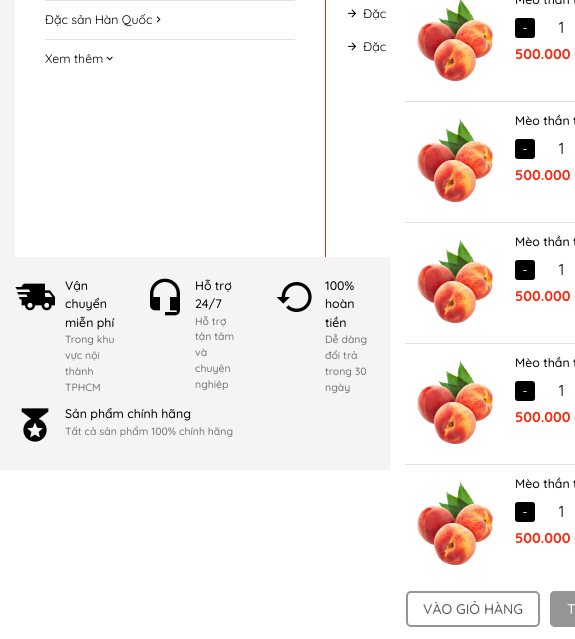
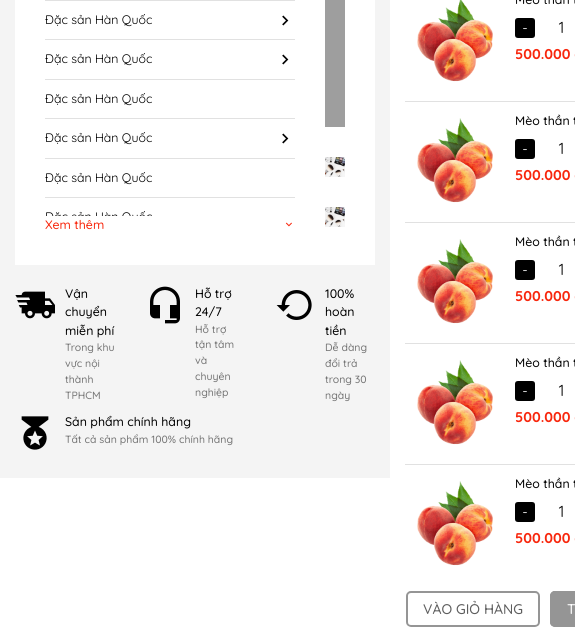
Before and after one commit to Triviet-Team/XachtayHanQuoc, a plain HTML site: page view/index.html in a window 390 px wide. Shown: the part 205-844 px from the top of the page, 575 px wide, since content can reach past the window. Drawn offline with Linux system fonts and the light colour scheme; grey boxes are pictures that could not be loaded.

Commit message:
Complete Header + Category

```diff
--- a/js/layout.js
+++ b/js/layout.js
@@ -69,6 +69,23 @@ $('document').ready(function () {
 
     $('.ssm-overlay').css('display', 'none');
     $('html').removeClass('is-navOpen');
+  });
+
+  $('.category ul li').hover(function() {
+    let ulChild = $(this).find('ul');
+    $(ulChild).toggleClass('ul-out')
+  });
+
+  $('.view-more').click(function() {
+    $('.category ul').addClass('ul-more')
+    $(this).addClass('d-none')
+    $('.view-less').removeClass('d-none');
+  });
+
+  $('.view-less').click(function() {
+    $('.category ul').removeClass('ul-more')
+    $(this).addClass('d-none')
+    $('.view-more').removeClass('d-none');
   });
 
   if (ww < 992) {
--- a/scss/layout.scss
+++ b/scss/layout.scss
@@ -403,15 +403,41 @@ $main_color: #F8270D;
 
     .category {
       position: relative;
-      margin-bottom: -30px;
+      margin-bottom: 30px;
 
       ul {
+        height: 380px;
+        overflow: hidden;
+
+        &.ul-more {
+          height: auto;
+        }
 
         li {
           width: 100%;
           padding-bottom: 10px;
           margin-bottom: 10px;
           border-bottom: 1px solid #e1e1e1;
+
+          a {
+            transition: .5s;
+
+            &:hover {
+              color: $main_color;
+
+              i {
+                transform: rotate(90deg);
+                color: $main_color;
+              }
+            }
+
+            i {
+              float: right;
+              transition: .3s;
+              font-size: 20px;
+              margin-top: -5px;
+            }
+          }
 
           ul {
             position: absolute;
@@ -422,18 +448,47 @@ $main_color: #F8270D;
             top: -30px;
             padding: 30px 20px;
             border-left: 1px solid $main_color;
-            height: 100%;
+            height: calc(100% + 30px);
             margin-bottom: -30px;
+            transform: translateX(-50%) scaleX(0) ;
+            transition: .3s;
+
+            &.ul-out {
+              transform: translateX(0) scaleX(1);
+            }
 
             li {
               padding-bottom: 5px;
               border-bottom: 0;
+              padding-left: 0;
+
+              &::before {
+                content: none;
+              }
 
               i {
                 margin-right: 5px;
+                float: none;
+                font-size: 14px;
+                margin-top: 0;
               }
             }
           }
+        }
+      }
+
+      .view-more, .view-less {
+        color: $main_color;
+        font-weight: 500;
+        cursor: pointer;
+        transition: .5s;
+
+        &:hover {
+          letter-spacing: 2px;
+        }
+
+        i {
+          float: right;
         }
       }
     }
--- a/scss/media.scss
+++ b/scss/media.scss
@@ -4,6 +4,7 @@ $main_color: #F8270D;
   .container {
     max-width: 1260px;
   }
+
 }
 @media (max-width: 1270px) {
   body {
@@ -21,18 +22,27 @@ $main_color: #F8270D;
       }
     }
   }
+
+  .banner .banner-in .category ul {
+    height: 335px;
+  }
 }
 
 @media (max-width: 1200px) {
   body {
     margin-left: 15px;
   }
+
   .menu {
     .main-menu {
       .nav li  {
         padding: 0 8px;
       }
     }
+  }
+
+  .banner .banner-in .category ul {
+    height: 245px;
   }
 }
 
--- a/view/index.html
+++ b/view/index.html
@@ -221,13 +221,25 @@
               </li>
               <li><a href="san-pham.html">Đặc sản Hàn Quốc<i class="mdi mdi-chevron-right"></i></a>
                 <ul>
-                  <li><a href="san-pham.html"><i class="mdi mdi-arrow-right"></i>Đặc sản Hàn Quốc con</a></li>
-                  <li><a href="san-pham.html"><i class="mdi mdi-arrow-right"></i>Đặc sản Hàn Quốc con</a></li>
-                  <li><a href="san-pham.html"><i class="mdi mdi-arrow-right"></i>Đặc sản Hàn Quốc con</a></li>
+                  <li><a href="san-pham.html"><i class="mdi mdi-arrow-right"></i>2222Đặc sản Hàn Quốc con</a></li>
+                  <li><a href="san-pham.html"><i class="mdi mdi-arrow-right"></i>222Đặc sản Hàn Quốc con</a></li>
+                  <li><a href="san-pham.html"><i class="mdi mdi-arrow-right"></i>222Đặc sản Hàn Quốc con</a></li>
                 </ul>
               </li>
+              <li><a href="san-pham.html">Đặc sản Hàn Quốc<i class="mdi mdi-chevron-right"></i></a></li>
+              <li><a href="san-pham.html">Đặc sản Hàn Quốc</a></li>
+              <li><a href="san-pham.html">Đặc sản Hàn Quốc<i class="mdi mdi-chevron-right"></i></a></li>
+              <li><a href="san-pham.html">Đặc sản Hàn Quốc</a></li>
+              <li><a href="san-pham.html">Đặc sản Hàn Quốc</a></li>
+              <li><a href="san-pham.html">Đặc sản Hàn Quốc<i class="mdi mdi-chevron-right"></i></a></li>
+              <li><a href="san-pham.html">Đặc sản Hàn Quốc<i class="mdi mdi-chevron-right"></i></a></li>
+              <li><a href="san-pham.html">Đặc sản Hàn Quốc</a></li>
+              <li><a href="san-pham.html">Đặc sản Hàn Quốc<i class="mdi mdi-chevron-right"></i></a></li>
+              <li><a href="san-pham.html">Đặc sản Hàn Quốc</a></li>
+              <li><a href="san-pham.html">Đặc sản Hàn Quốc<i class="mdi mdi-chevron-right"></i></a></li>
             </ul>
-            <div class="view-more">Xem thêm<i class="mdi mdi-chevron-down"> </i></div>
+            <div class="view-more"><span>Xem thêm</span><i class="mdi mdi-chevron-down"> </i></div>
+            <div class="view-less d-none"><span>Ẩn bớt</span><i class="mdi mdi-chevron-up"> </i></div>
           </div>
           <div class="banner-right">
             <div class="row">
```
Also changed, not shown: css/layout.css, 2 other files.
